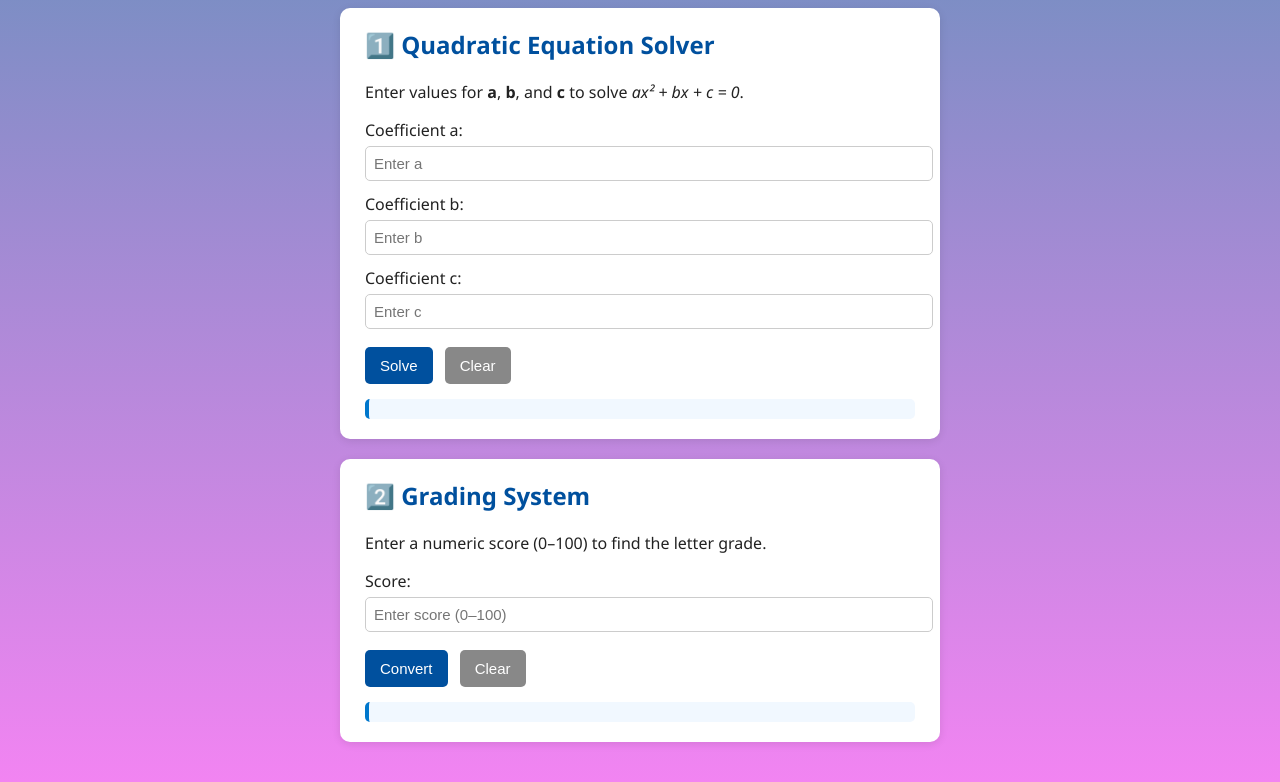
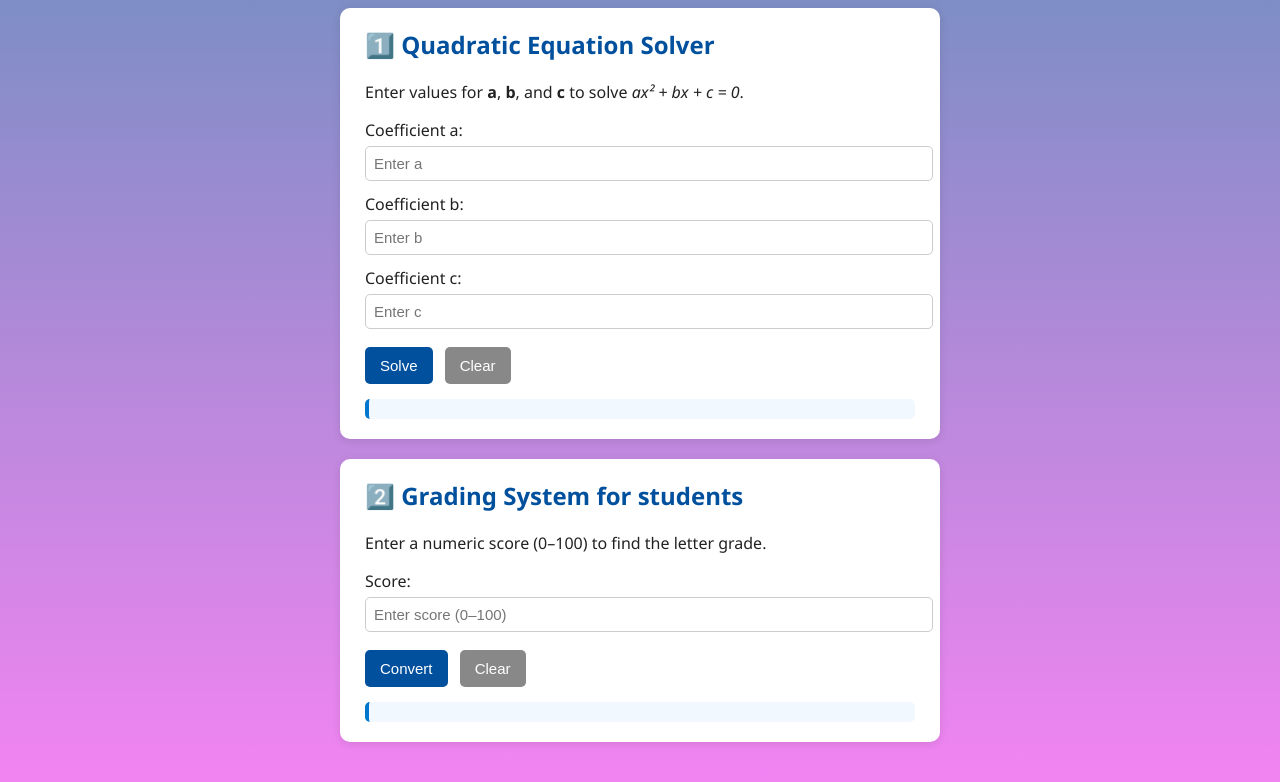
Before and after one commit to kalowaliseli-oss/ICS-Quadratic-grader-Liseli-Kalowa, a plain HTML site: page index.html in a window 1280 px wide. Shown: the part 106-888 px from the top of the page. Drawn offline with Linux system fonts and the light colour scheme.

Commit message:
Update index.html

```diff
--- a/index.html
+++ b/index.html
@@ -114,7 +114,7 @@
 
   <!-- Grading System -->
   <section>
-    <h2>2️⃣ Grading System</h2>
+    <h2>2️⃣ Grading System for students</h2>
     <p>Enter a numeric score (0–100) to find the letter grade.</p>
 
     <label for="score">Score:</label>
```
